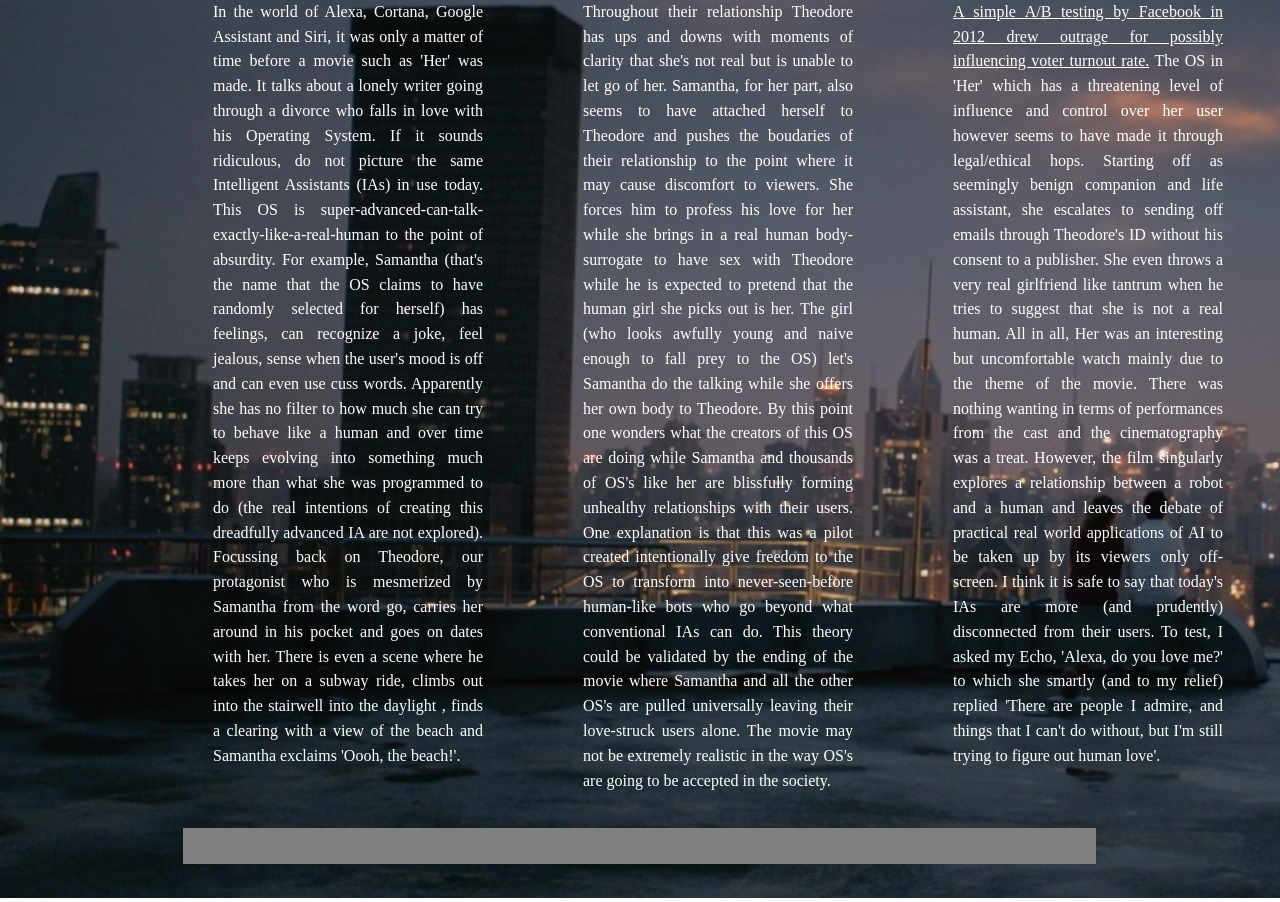
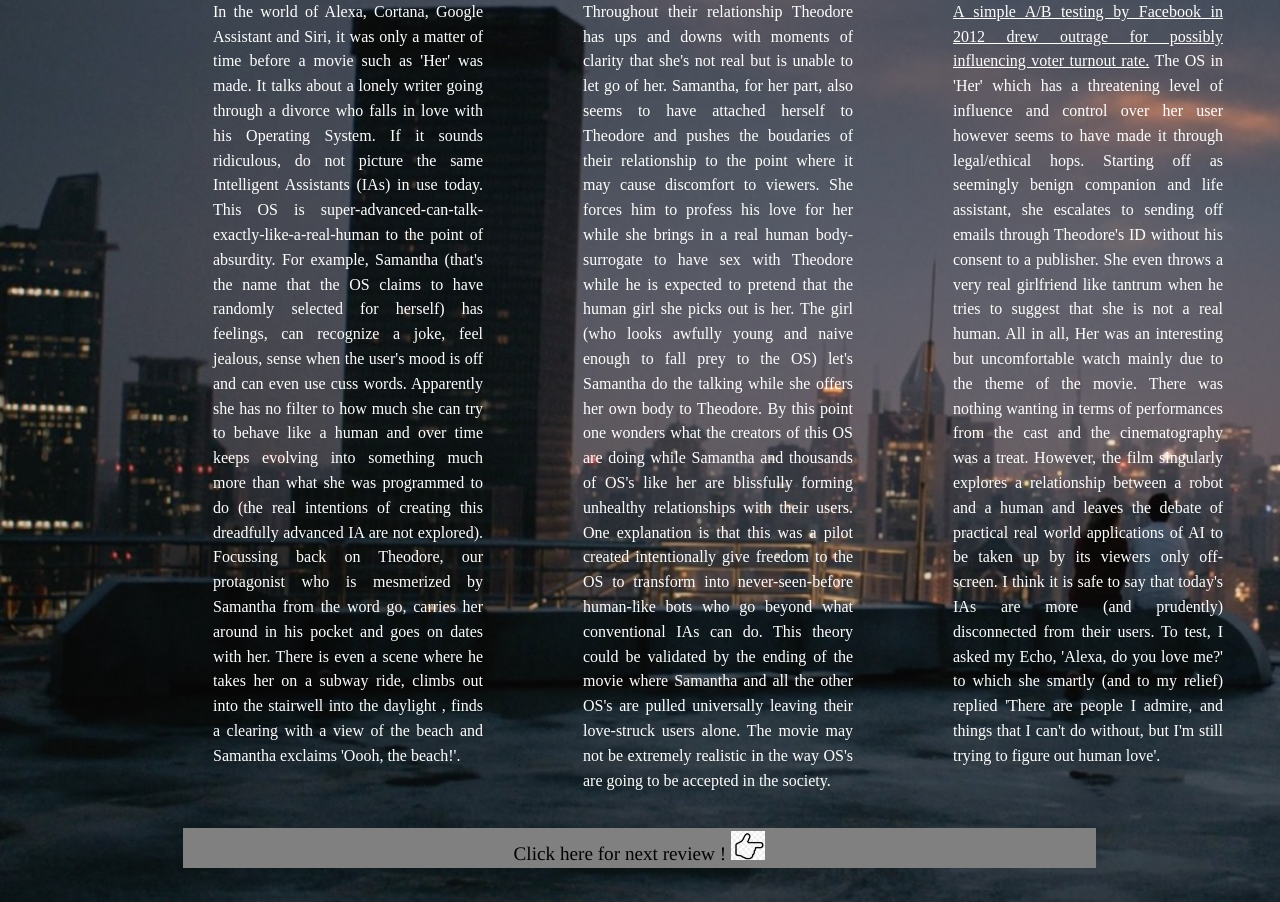
Before and after one commit to cineboot/cineboot.github.io, a plain HTML site: page index.html in a window 1280 px wide. Shown: the part 201-1103 px from the top of the page. Drawn offline with Linux system fonts and the light colour scheme.

Commit message:
Update index.html

```diff
--- a/index.html
+++ b/index.html
@@ -38,7 +38,9 @@
 	<table>
   <tr style="color: grey">
     <td></td>
-    <td></td>
+
+    <td style="text-align: center;"> <a href="The Internship.html"> Click here for next review ! <img src="hand.png" style="width:11%"> </td>
+
     <td></td>
   </tr>
 </table>
```
